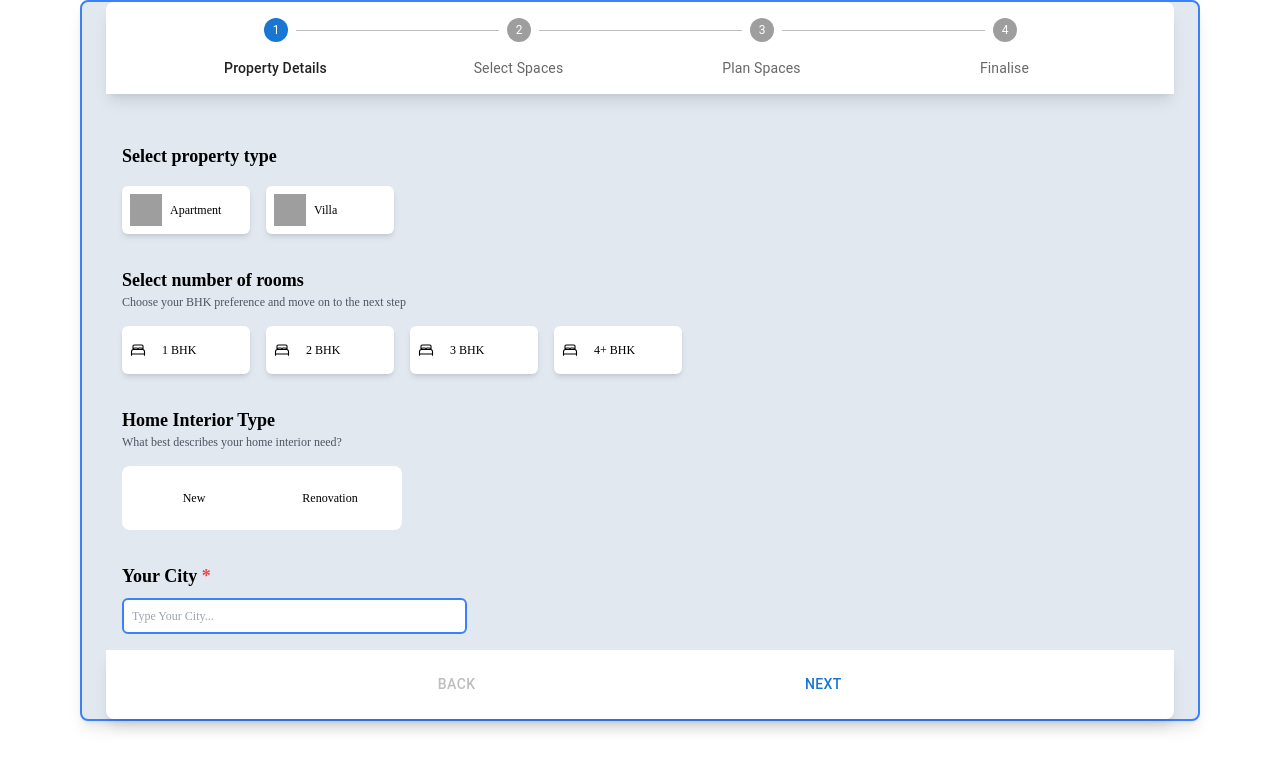
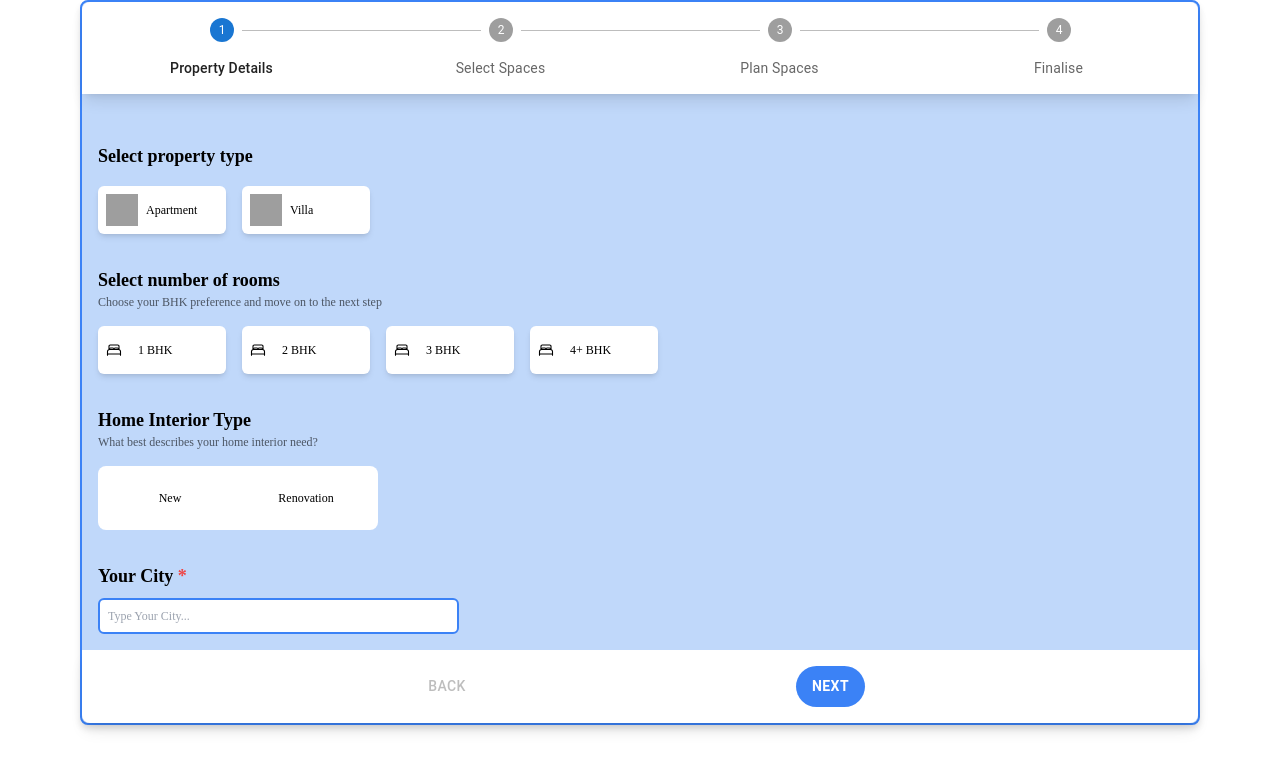
Before and after one commit to abhisectech/indianhomes, a Next.js app: page /calculator in a window 1280 px wide. Shown: the top 770 px of the page. Built offline with nearby package versions, Linux system fonts and the light colour scheme; grey boxes are pictures that could not be loaded; a web font is replaced by a local one.

Commit message:
calc margin fix?

```diff
--- a/app/calculator/image-maps/LivingandDiningImage.jsx
+++ b/app/calculator/image-maps/LivingandDiningImage.jsx
@@ -840,10 +840,6 @@ const SvgMap = ({ data, name }) => {
             </div>
           ))}
         </div>
-        <div>
-          Selected Polygon:{' '}
-          {selectedPolygon.map((polygon) => `${polygon},`) || 'None'}
-        </div>
       </div>
       <div className="m-4">
         <p className="text-blue-500 text-xs">Disclaimer:</p>
--- a/app/calculator/page.jsx
+++ b/app/calculator/page.jsx
@@ -79,9 +79,17 @@ const YourStepperComponent = () => {
   return (
     <Suspense fallback={<div>Loading...</div>}>
       <MaxWidthWrapper>
-        <Container className="border-2 border-blue-500 rounded-lg bg-slate-200 shadow-lg p-0">
+        <Container
+          style={{
+            border: '2px solid #3b82f6', // border-2 border-blue-500
+            borderRadius: '0.5rem', // rounded-lg
+            backgroundColor: '#c0d8fa', // bg-slate-200
+            boxShadow: '0px 4px 6px rgba(0, 0, 0, 0.1)', // shadow-lg
+            padding: '0', // p-0
+          }}
+        >
           {/* Stepper component */}
-          <div className="bg-white py-4 sm:px-12 w-full rounded-t-lg shadow-lg">
+          <div className="bg-white py-4 w-full rounded-t-lg shadow-lg">
             <Stepper activeStep={activeStep} alternativeLabel>
               {steps.map((label, index) => (
                 <Step key={label}>
@@ -119,7 +127,16 @@ const YourStepperComponent = () => {
                         ? handleOpenWhatsApp
                         : handleNext
                     }
-                    className="bg-blue-500 hover:bg-blue-700 text-white font-bold py-2 px-4 rounded-full"
+                    style={{
+                      backgroundColor: '#3b82f6', // bg-blue-500
+                      ':hover': {
+                        backgroundColor: '#2563eb', // hover:bg-blue-700
+                      },
+                      color: '#fff', // text-white
+                      fontWeight: 'bold', // font-bold
+                      padding: '0.5rem 1rem', // py-2 px-4
+                      borderRadius: '9999px', // rounded-full
+                    }}
                   >
                     {activeStep === steps.length - 1
                       ? 'Chat on WhatsApp'
```
